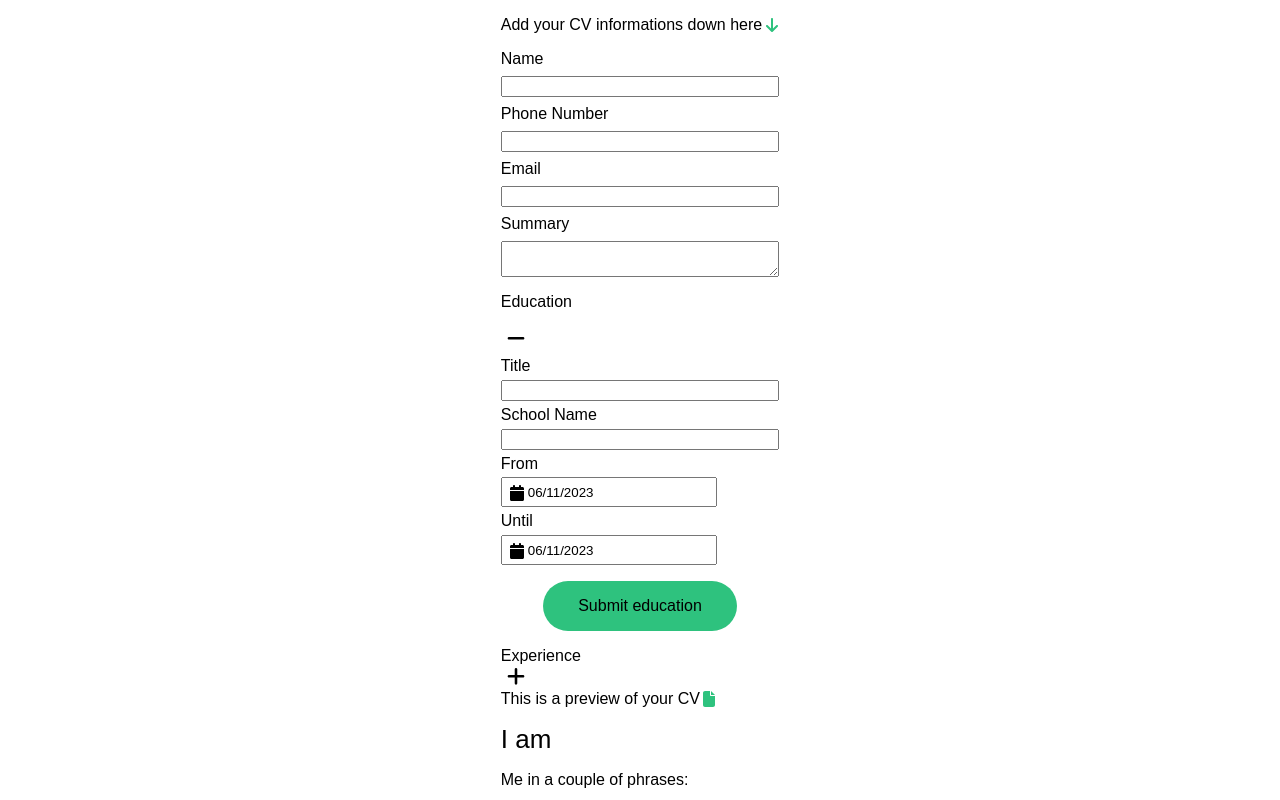
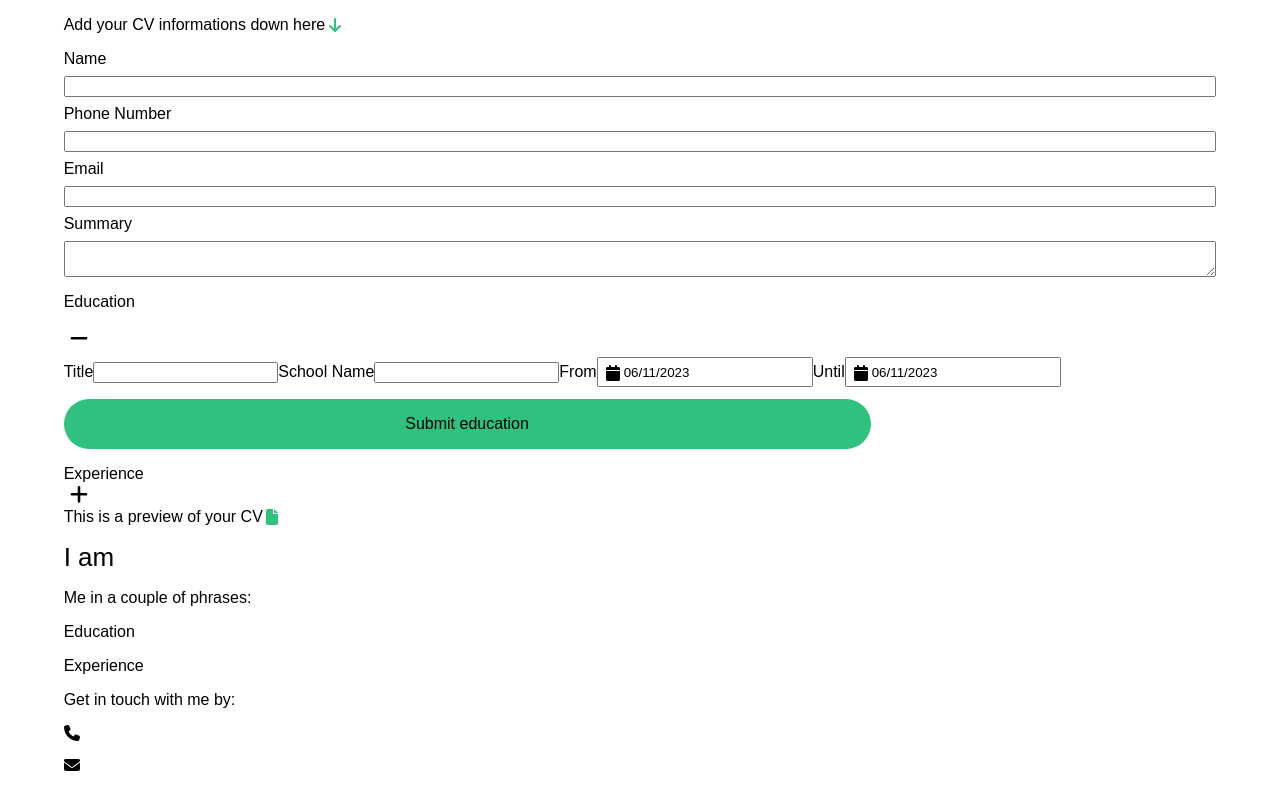
Before and after one commit to vladius9512/CV-Application, a React (Create React App) app in the folder cv-project/: page / in a window 1280 px wide. Both pictures are taken after a click on the button 515 px from the left and 339 px from the top of the page. Shown: the top 800 px of the page. Built offline with nearby package versions, Linux system fonts and the light colour scheme; a web font is replaced by a local one.

Commit message:
Added a form for education and experience component. Now if you dont feel in some fields, you wont be able to submit the form first

```diff
--- a/cv-project/src/Components/BasicInformation.jsx
+++ b/cv-project/src/Components/BasicInformation.jsx
@@ -1,5 +1,5 @@
 import React from "react";
-import "../styles/BasicInformation.css";
+import "../styles/App.css";
 
 const BasicInformation = (props) => {
     const {
--- a/cv-project/src/Components/Education.jsx
+++ b/cv-project/src/Components/Education.jsx
@@ -2,7 +2,7 @@ import React from "react";
 import { useState } from "react";
 import DatePicker from "react-datepicker";
 import "react-datepicker/dist/react-datepicker.css";
-import "../styles/Education.css";
+import "../styles/App.css";
 
 const Education = (props) => {
     const [isShown, setIsShown] = useState(false);
@@ -17,6 +17,10 @@ const Education = (props) => {
 
     const handleClick = () => {
         setIsShown((current) => !current);
+    };
+    const onSubmit = (e) => {
+        onSubmitEducation(e);
+        handleClick();
     };
     return (
         <div className="education-wrapper">
@@ -44,38 +48,43 @@ const Education = (props) => {
             </button>
             {isShown && (
                 <section className="education">
+                    <form onSubmit={onSubmit}>
                         <label>Title</label>
                         <input
                             type="text"
                             id="educationTitle"
                             onChange={handleEducationTitleChange}
+                            required
                         />
                         <label>School Name</label>
                         <input
                             type="text"
                             id="educationNameInput"
                             onChange={handleEducationNameChange}
+                            required
                         />
                         <label>From</label>
                         <DatePicker
                             showIcon
                             selected={educationElement.period.from}
-                        onChange={(date) => handleEducationDateFromChange(date)}
+                            onChange={(date) =>
+                                handleEducationDateFromChange(date)
+                            }
                         />
                         <label>Until</label>
                         <DatePicker
                             showIcon
                             selected={educationElement.period.to}
-                        onChange={(date) => handleEducationDateToChange(date)}
+                            onChange={(date) =>
+                                handleEducationDateToChange(date)
+                            }
                         />
-                    <button
+                        <input
                             type="submit"
                             className="addEducation"
-                        onClick={handleClick}
-                        onClickCapture={onSubmitEducation}
-                    >
-                        Submit education
-                    </button>
+                            value="Submit education"
+                        />
+                    </form>
                 </section>
             )}
         </div>
--- a/cv-project/src/Components/Experience.jsx
+++ b/cv-project/src/Components/Experience.jsx
@@ -2,7 +2,7 @@ import React from "react";
 import { useState } from "react";
 import DatePicker from "react-datepicker";
 import "react-datepicker/dist/react-datepicker.css";
-import "../styles/Experience.css";
+import "../styles/App.css";
 
 const Experience = (props) => {
     const [isShown, setIsShown] = useState(false);
@@ -19,6 +19,11 @@ const Experience = (props) => {
 
     const handleClick = (e) => {
         setIsShown((current) => !current);
+    };
+
+    const onSubmit = (e) => {
+        onSubmitExperience(e);
+        handleClick();
     };
 
     return (
@@ -47,17 +52,20 @@ const Experience = (props) => {
             </button>
             {isShown && (
                 <section className="experience">
+                    <form onSubmit={onSubmit}>
                         <label>Position Title</label>
                         <input
                             type="text"
                             id="experiencePosition"
                             onChange={handleExperiencePositionChange}
+                            required
                         />
                         <label>Company Name</label>
                         <input
                             type="text"
                             id="experienceCompanyName"
                             onChange={handleExperienceCompanyChange}
+                            required
                         />
                         <label>Achievments/activities/responsibilities</label>
                         <textarea
@@ -77,16 +85,16 @@ const Experience = (props) => {
                         <DatePicker
                             showIcon
                             selected={experienceElement.period.to}
-                        onChange={(date) => handleExperienceDateToChange(date)}
+                            onChange={(date) =>
+                                handleExperienceDateToChange(date)
+                            }
                         />
-                    <button
+                        <input
                             type="submit"
                             className="addExperience"
-                        onClick={handleClick}
-                        onClickCapture={onSubmitExperience}
-                    >
-                        Submit experience
-                    </button>
+                            value="Submit Experience"
+                        />
+                    </form>
                 </section>
             )}
         </div>
--- a/cv-project/src/Components/Overview.jsx
+++ b/cv-project/src/Components/Overview.jsx
@@ -1,5 +1,5 @@
 import React from "react";
-import "../styles/Overview.css";
+import "../styles/App.css";
 
 const Overview = (props) => {
     const {
--- a/cv-project/src/styles/App.css
+++ b/cv-project/src/styles/App.css
@@ -24,3 +24,111 @@ p {
 .downArrow {
     transform: rotate(90deg);
 }
+
+.basic-information {
+    display: flex;
+    flex-direction: column;
+    gap: 0.5rem;
+    margin: 1rem 0;
+}
+
+.education {
+    display: flex;
+    flex-direction: column;
+    gap: 0.3rem;
+    margin-top: 0.3rem;
+}
+.addEducation {
+    padding: 1rem;
+    width: 70%;
+    border: none;
+    border-radius: 2rem;
+    align-self: center;
+    margin-top: 0.7rem;
+    background-color: #2ec27e;
+    font-size: 16px;
+    font-weight: 500;
+}
+.showEducation {
+    background-color: unset;
+    border: none;
+    width: 30px;
+}
+
+.experience {
+    display: flex;
+    flex-direction: column;
+}
+.showExperience {
+    width: 30px;
+    background-color: unset;
+    border-style: none;
+}
+
+.schoolElement button {
+    display: none;
+}
+
+.schoolElement:hover button {
+    display: block;
+}
+
+.experienceElement button {
+    display: none;
+}
+
+.experienceElement:hover button {
+    display: block;
+}
+
+.contact {
+    display: flex;
+    flex-direction: column;
+    gap: 1rem;
+}
+
+.education-container {
+    display: flex;
+    flex-direction: column;
+    gap: 1rem;
+}
+
+.schoolElement {
+    display: flex;
+    flex-direction: column;
+    gap: 0.5rem;
+}
+
+.experience-container {
+    margin: 1rem 0;
+    display: flex;
+    flex-direction: column;
+    gap: 1rem;
+}
+
+.experienceElement {
+    display: flex;
+    flex-direction: column;
+    gap: 0.5rem;
+}
+
+.CV-Name {
+    font-size: 26px;
+    margin: 1rem 0;
+}
+
+.CV-Summary {
+    margin: 1rem 0;
+}
+
+.CV-Phone {
+    display: flex;
+    align-items: center;
+    gap: 3px;
+}
+
+.CV-Email {
+    display: flex;
+    align-items: center;
+    gap: 3px;
+}
--- a/cv-project/src/styles/BasicInformation.css
+++ /dev/null
@@ -1,6 +0,0 @@
-.basic-information {
-    display: flex;
-    flex-direction: column;
-    gap: 0.5rem;
-    margin: 1rem 0;
-}
--- a/cv-project/src/styles/Education.css
+++ /dev/null
@@ -1,22 +0,0 @@
-.education {
-    display: flex;
-    flex-direction: column;
-    gap: 0.3rem;
-    margin-top: 0.3rem;
-}
-.addEducation {
-    padding: 1rem;
-    width: 70%;
-    border: none;
-    border-radius: 2rem;
-    align-self: center;
-    margin-top: 0.7rem;
-    background-color: #2ec27e;
-    font-size: 16px;
-    font-weight: 500;
-}
-.showEducation {
-    background-color: unset;
-    border: none;
-    width: 30px;
-}
--- a/cv-project/src/styles/Experience.css
+++ /dev/null
@@ -1,9 +0,0 @@
-.experience {
-    display: flex;
-    flex-direction: column;
-}
-.showExperience {
-    width: 30px;
-    background-color: unset;
-    border-style: none;
-}
--- a/cv-project/src/styles/Overview.css
+++ /dev/null
@@ -1,67 +0,0 @@
-.schoolElement button {
-    display: none;
-}
-
-.schoolElement:hover button {
-    display: block;
-}
-
-.experienceElement button {
-    display: none;
-}
-
-.experienceElement:hover button {
-    display: block;
-}
-
-.contact {
-    display: flex;
-    flex-direction: column;
-    gap: 1rem;
-}
-
-.education-container {
-    display: flex;
-    flex-direction: column;
-    gap: 1rem;
-}
-
-.schoolElement {
-    display: flex;
-    flex-direction: column;
-    gap: 0.5rem;
-}
-
-.experience-container {
-    margin: 1rem 0;
-    display: flex;
-    flex-direction: column;
-    gap: 1rem;
-}
-
-.experienceElement {
-    display: flex;
-    flex-direction: column;
-    gap: 0.5rem;
-}
-
-.CV-Name {
-    font-size: 26px;
-    margin: 1rem 0;
-}
-
-.CV-Summary {
-    margin: 1rem 0;
-}
-
-.CV-Phone {
-    display: flex;
-    align-items: center;
-    gap: 3px;
-}
-
-.CV-Email {
-    display: flex;
-    align-items: center;
-    gap: 3px;
-}
```
Lines whose indentation alone changed are shown as unchanged.
